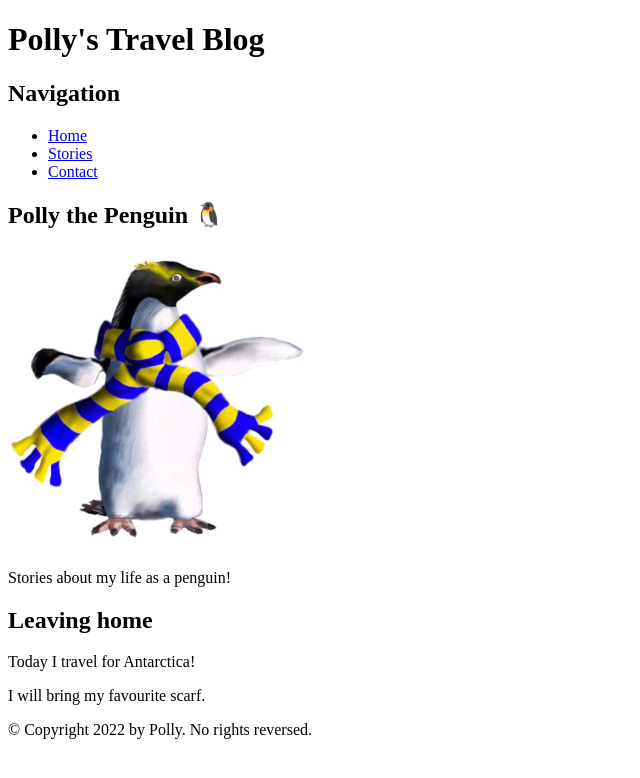
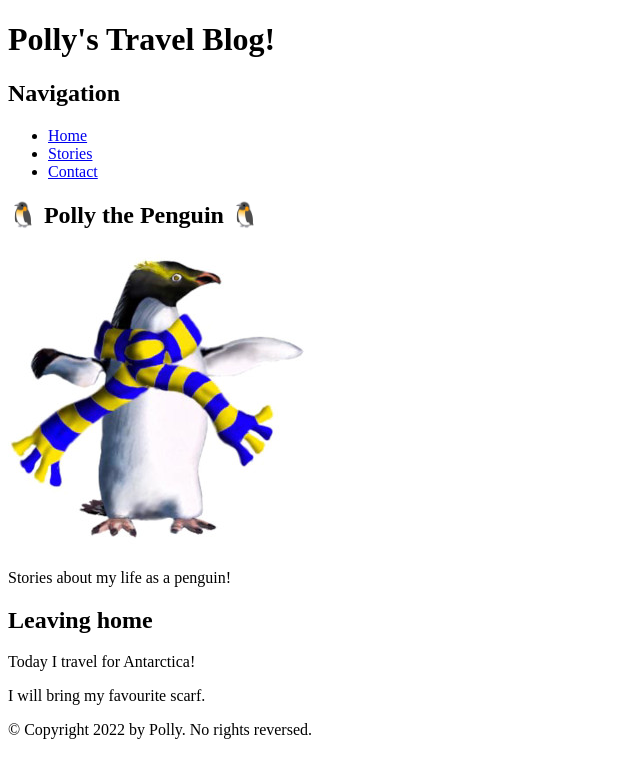
Before and after one commit to stege637/COSC203Lab3, a plain HTML site: page index.html in a window 1280 px wide. Shown: the whole page, without its empty margins (0-640 px from the left). Drawn offline with Linux system fonts and the light colour scheme.

Commit message:
some changes

```diff
--- a/index.html
+++ b/index.html
@@ -7,7 +7,7 @@
     </head>
     <body>
         <header>
-            <h1>Polly's Travel Blog</h1>
+            <h1>Polly's Travel Blog!</h1>
         </header>
         <nav>
             <h2>Navigation</h2>
@@ -25,7 +25,7 @@
         </nav>
         <main>
             <section>
-                <h2>Polly the Penguin 🐧</h2>
+                <h2>🐧 Polly the Penguin 🐧</h2>
                 <img src="polly.jpg" alt="Photo of Polly" />
                 <p>Stories about my life as a penguin!</p>
             </section>
```
